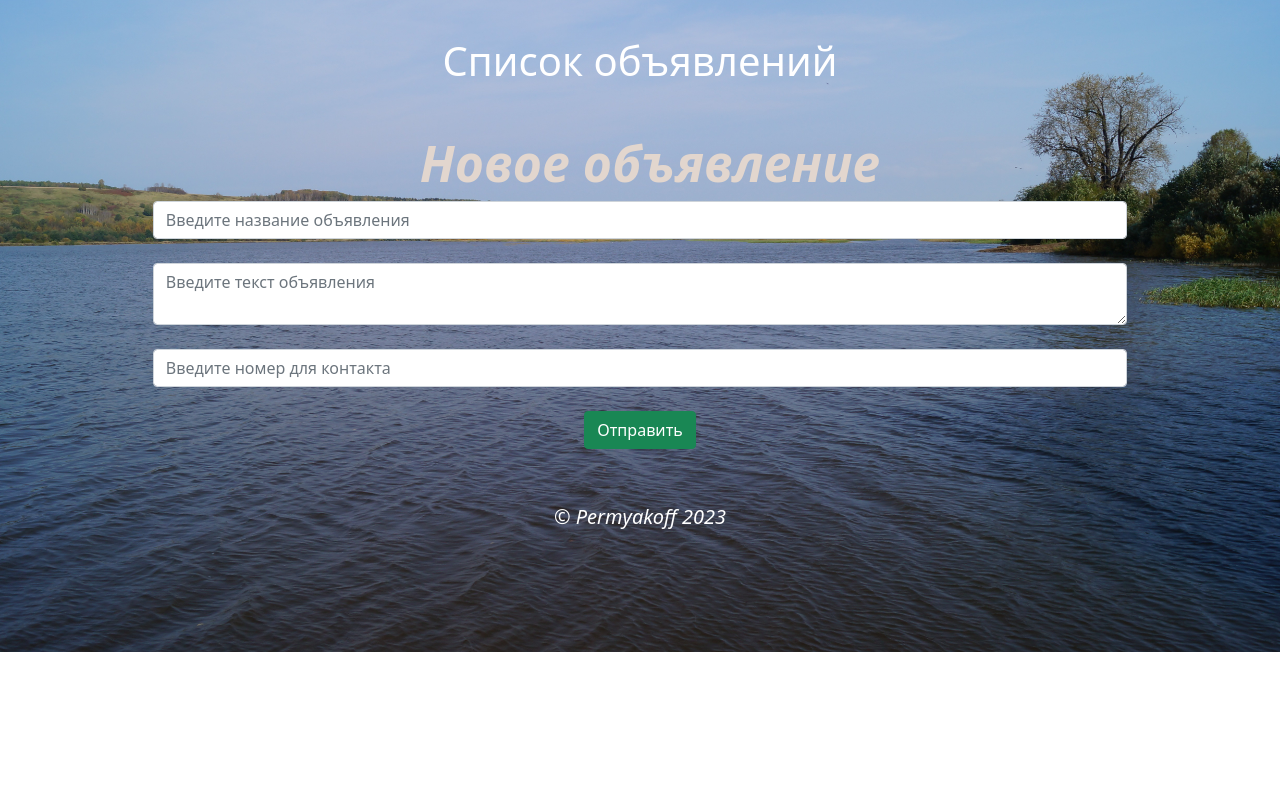
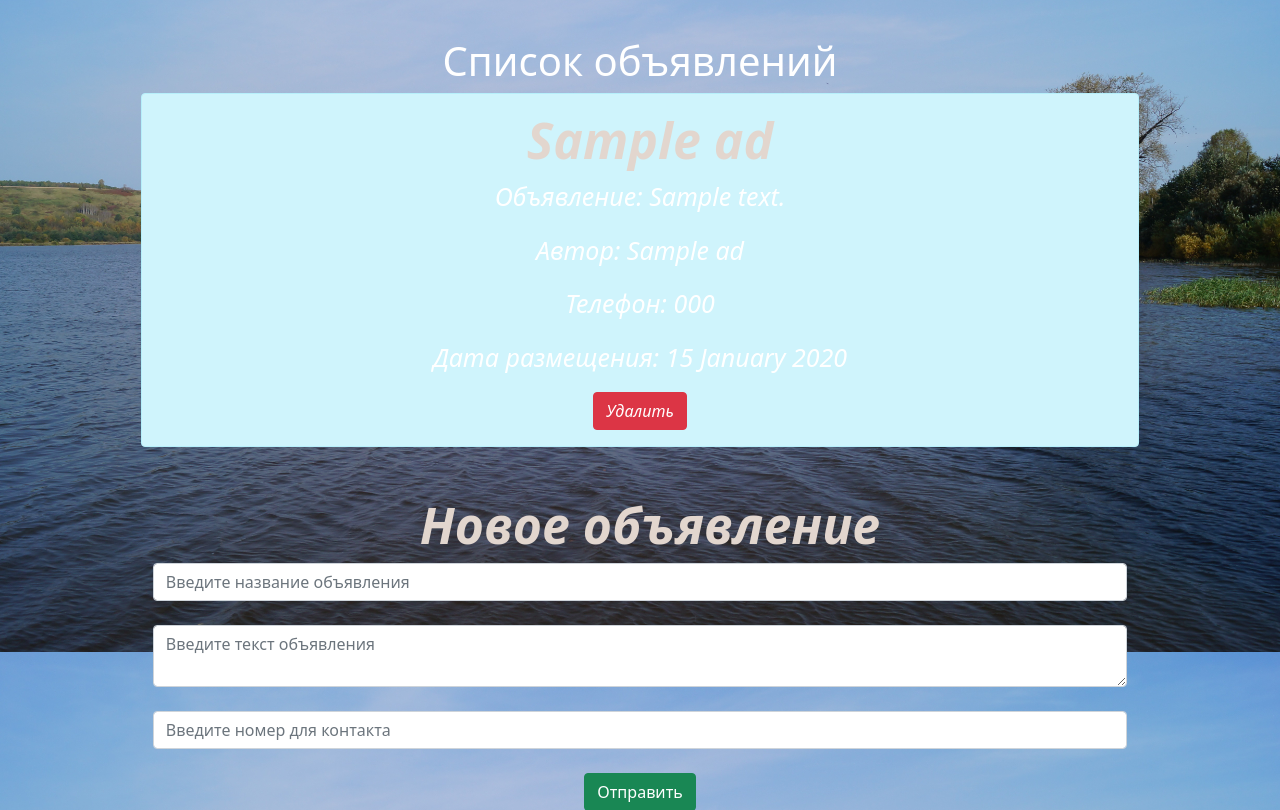
Before and after one commit to taren4ik/Sela, a Flask app: page /posts in a window 1280 px wide. Shown: the part 148-958 px from the top of the page. Before the commit the page ends 800 px from the top, so only its background shows below. Run offline with Flask 3, Linux system fonts and the light colour scheme; tables that the repository leaves empty hold one stand-in row (values such as "Sample post").

Commit message:
Добавил вывод постов на сайт.

```diff
--- a/app.py
+++ b/app.py
@@ -4,17 +4,17 @@ import datetime
 from flask import Flask, render_template, request, redirect
 from flask_sqlalchemy import SQLAlchemy
 
-
 basedir = os.path.abspath(os.path.dirname(__file__))
 dbpath = 'ad.db'
 app = Flask(__name__)
+app.debug = False
 app.config['SQLALCHEMY_DATABASE_URI'] = ('sqlite:///' + os.path.join(
     basedir, 'database.db'))
 app.config['SQLALCHEMY_TRACK_MODIFICATIONS'] = False
 db = SQLAlchemy(app)
 
 
-class Ad(db.Model):
+class Posts(db.Model):
     __tablename__ = 'Ad'
     id = db.Column(db.Integer, primary_key=True)
     name = db.Column(db.String(50), nullable=False)
@@ -65,19 +65,29 @@ def posts():
         title = request.form['title']
         text = request.form['text']
         phone = request.form['phone']
+        post = Posts(title=title, phone=phone, text=text, name='admin')
+        try:
+            db.session.add(post)
+            db.session.commit()
+            return redirect('posts')
 
-        ad = Ad(title=title, phone=phone, text=text, name='admin')
-       # try:
-
-        db.session.add(ad)
-        db.session.commit()
-        return redirect('/')
-
-        #except:
-        #    return "Ошибка при добавлении."
+        except Exception as e:
+            return e
 
     else:
-        return render_template('posts.html')
+        posts_new = Posts.query.order_by(Posts.date.desc()).all()
+        return render_template('posts.html', posts_new=posts_new)
+
+
+@app.route('/posts/<int:id>/delete')
+def post_delete(id):
+    post = Posts.query.get_or_404(id)
+    try:
+        db.session.delete(post)
+        db.session.commit()
+        return redirect ('/posts')
+    except Exception as e:
+        return e
 
 
 if __name__ == '__main__':
--- a/static/css/main.css
+++ b/static/css/main.css
@@ -1,4 +1,3 @@
-
 body {
     background-image: url(../css/img/font.jpg);
     background-size: 100% 100%;
--- a/templates/posts.html
+++ b/templates/posts.html
@@ -4,7 +4,18 @@
 {% endblock %}
 
 {% block body %}
-<h1 style="margin-center: 0%;"> Список объявлений </h1>
+<h1 style="margin-center: 0%;"> Список объявлений</h1>
+  {% for post in posts_new %}
+    <div class="alert alert-info">
+      <h2>{{ post.title }}</h2>
+      <p>Объявление: {{ post.text }}</p>
+      <p>Автор: {{ post.name }}</p>
+      <p>Телефон: {{ post.phone }}</p>
+      <p>Дата размещения: {{ post.date.strftime('%d %B %Y') }}</p>
+      <a href="/posts/{{post.id }}/delete" class="btn btn-danger">Удалить</a>
+    </div>
+  {% endfor %}
+
 <div class="container mt-5">
   <h2>Новое объявление</h2>
     <form method="post">
```
